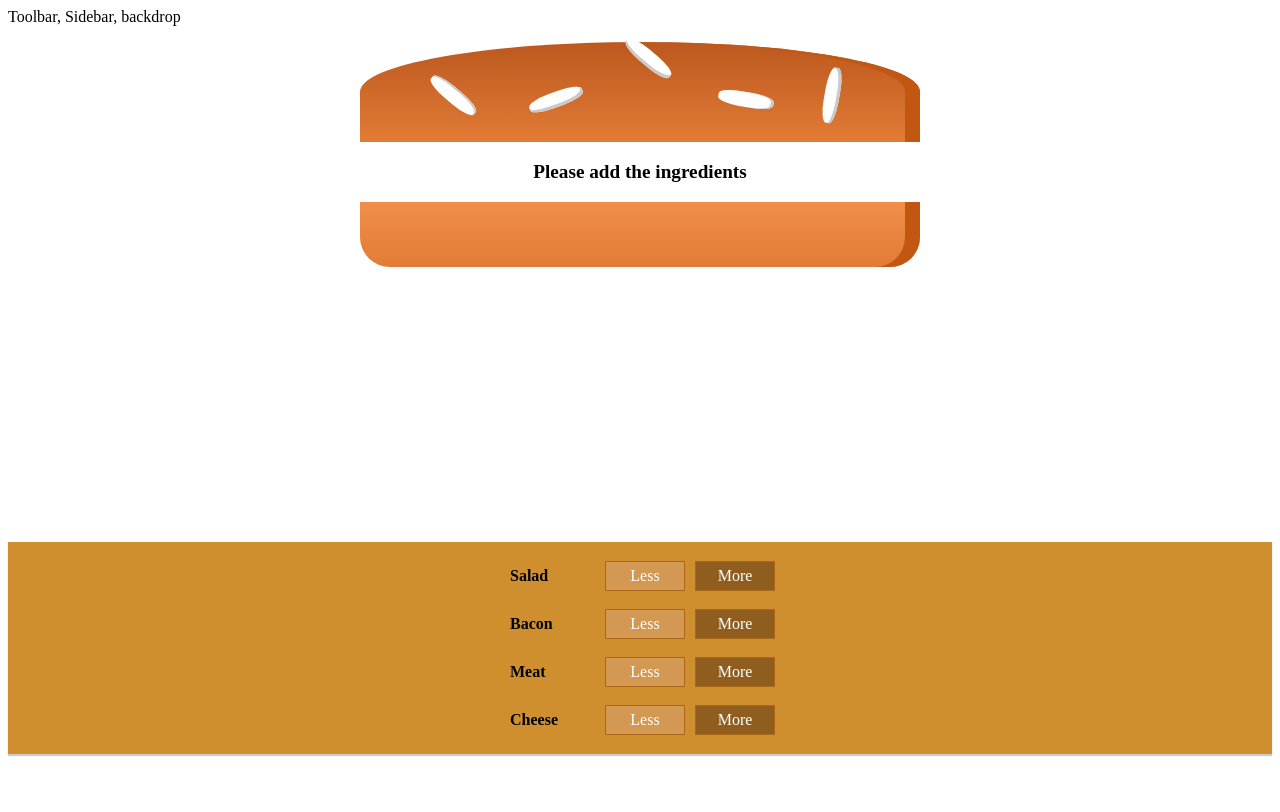
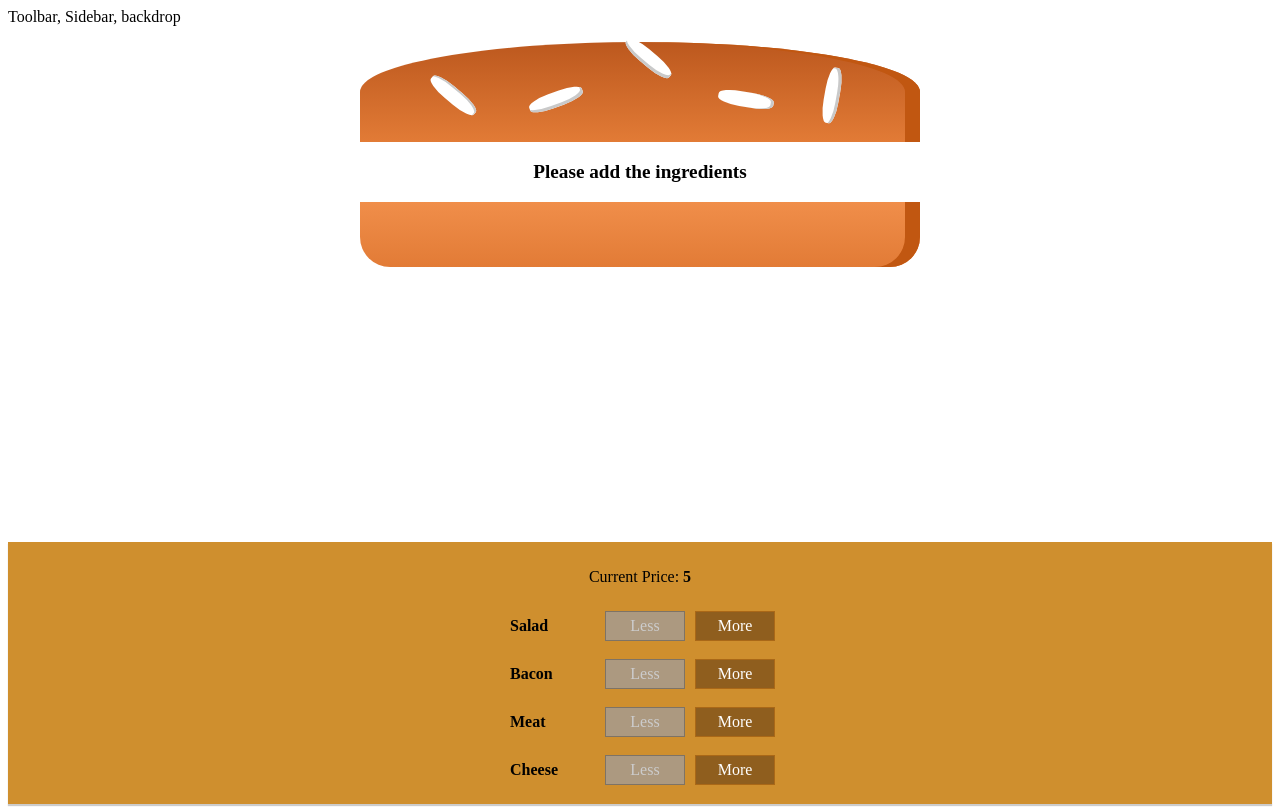
Before and after one commit to supreme-dev/burger-builder, a React (Create React App) app: page / in a window 1280 px wide. Built offline with nearby package versions, Linux system fonts and the light colour scheme.

Commit message:
Add current price

```diff
--- a/src/components/Burger/BuildControls/BuildControls.jsx
+++ b/src/components/Burger/BuildControls/BuildControls.jsx
@@ -13,13 +13,14 @@
 const buildControls = (props) => {
     return(
     <div className="buildcontrols">
+        <p>Current Price: <strong>{props.price}</strong></p>
         {controls.map(control => (
             <BuildControl
              key={control.label}
              label={control.label}
              added={() => props.ingredientsAdded(control.type)}
              removed={() => props.ingredientsRemoved(control.type)}
-             disabled={() => props.disabled[control.type]}
+             disabled={props.disabled[control.type]}
             />
         ))}
     </div>
--- a/src/containers/BurgerBuilder/burgerbuilder.js
+++ b/src/containers/BurgerBuilder/burgerbuilder.js
@@ -71,6 +71,7 @@
           ingredientsAdded={this.addIngredientsHandler}
           ingredientsRemoved={this.removeIngredientsHandler}
           disabled={disabledInfo}
+          price={this.state.totalPrice}
         />
       </Aux>
     );
```
